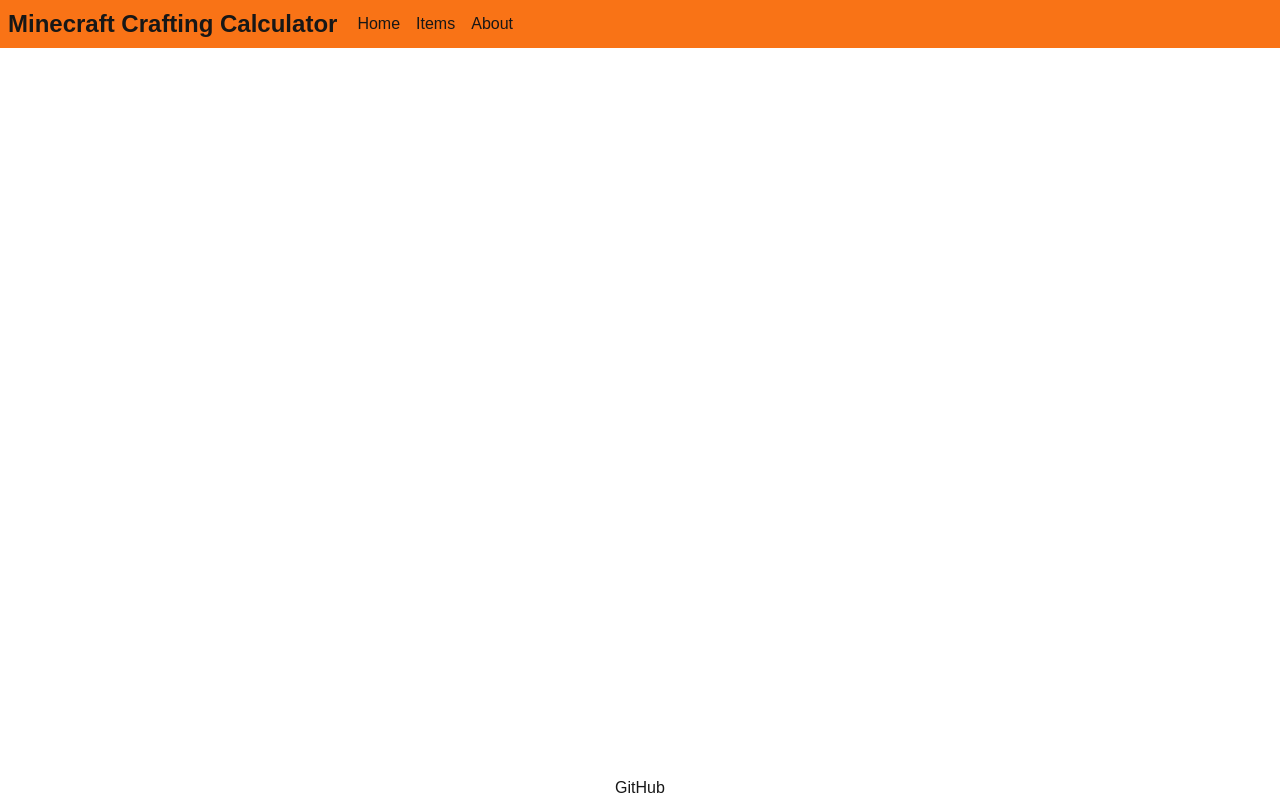
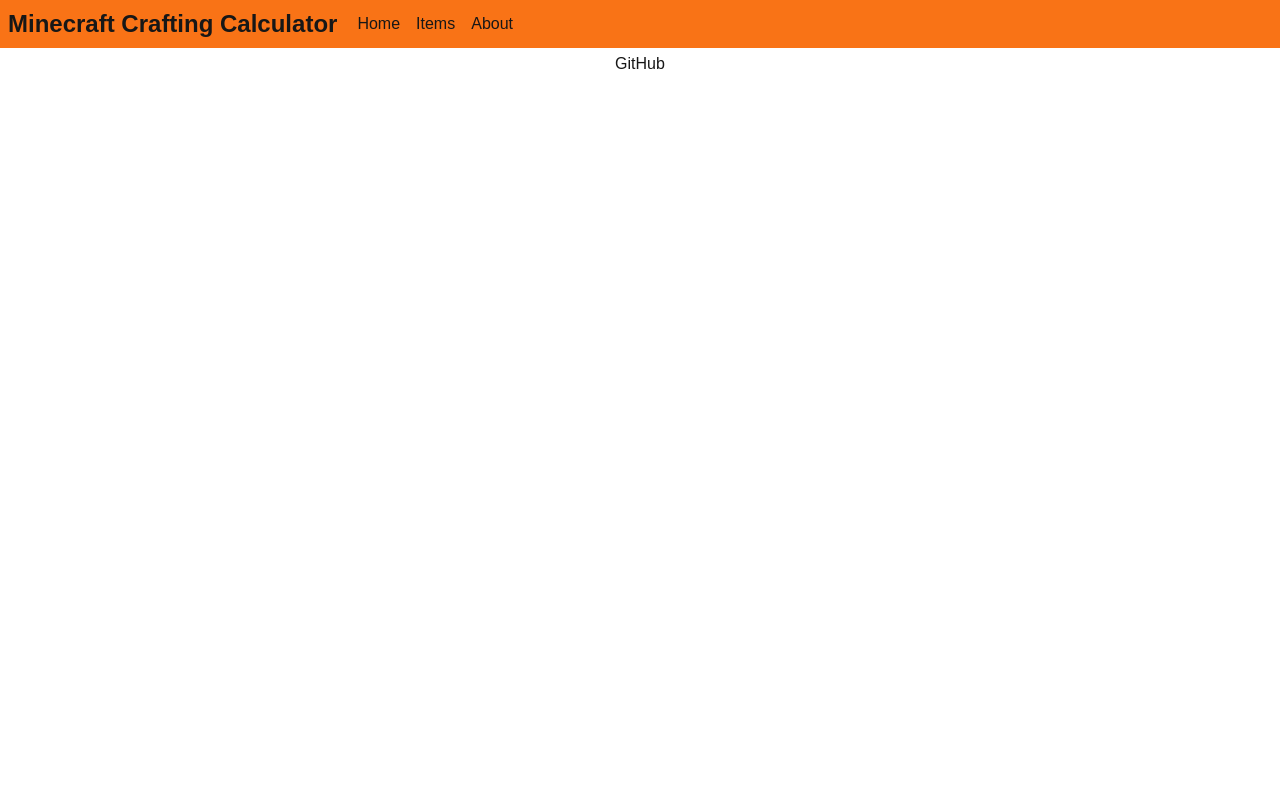
Before and after one commit to DuneganS/mcc, a Next.js app: page / in a window 1280 px wide. Built offline with nearby package versions, Linux system fonts and the light colour scheme.

Commit message:
Footer sticks to the bottom now

```diff
--- a/app/components/Footer.tsx
+++ b/app/components/Footer.tsx
@@ -1,6 +1,6 @@
 export default function Footer() {
   return (
-    <footer className="fixed bottom-0 mx-auto w-full">
+    <footer className="relative bottom-0 mt-1 mx-auto w-full">
       <p className="text-center">
         <a href="https://github.com/DuneganS/mcc">GitHub</a>
       </p>
```
